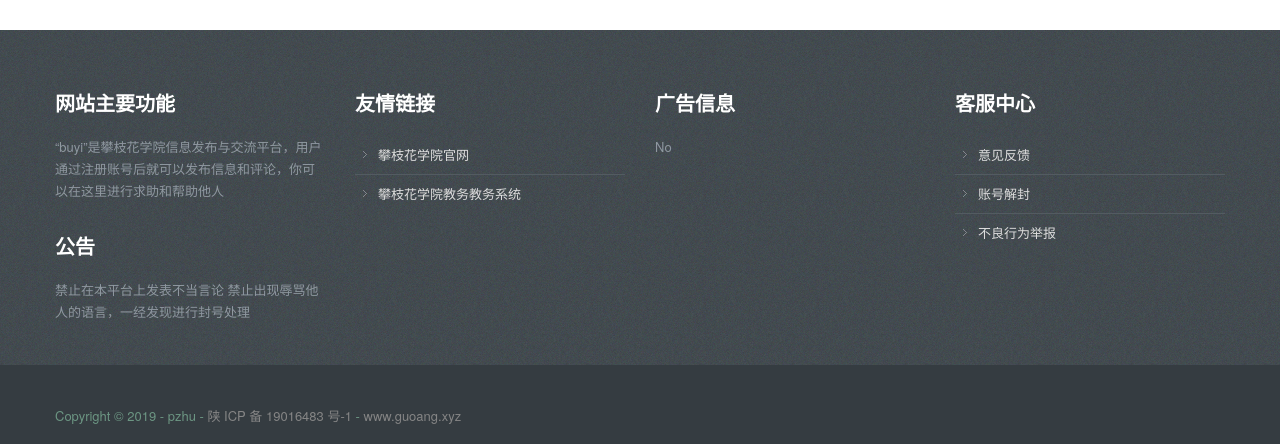
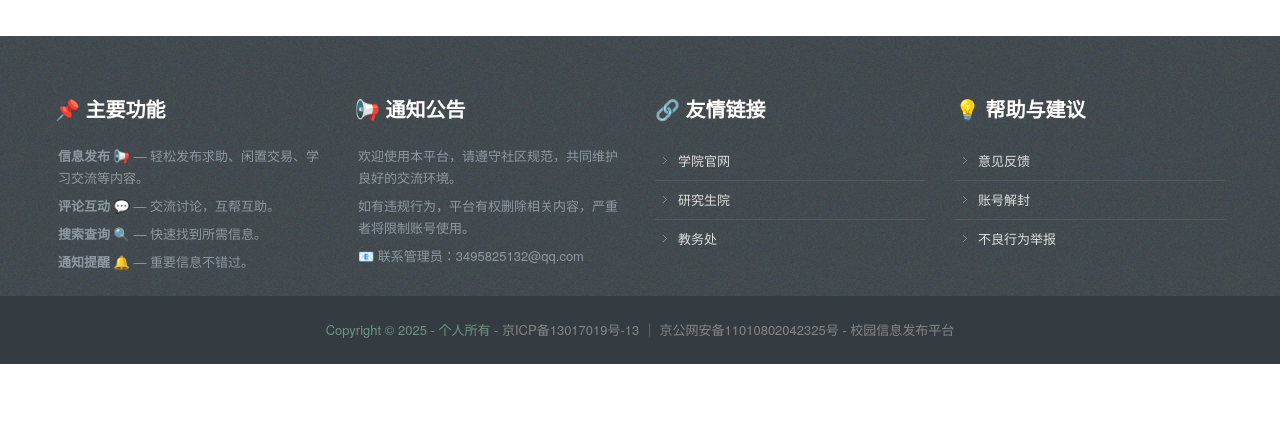
Before and after one commit to bqhneau/Graduation_Design, a Vue app in the folder web/: page / in a window 1280 px wide. Shown: the part 1183-1627 px from the top of the page. After the commit the page ends 1547 px from the top, so only its background shows below. Built offline with nearby package versions, Linux system fonts and the light colour scheme; no server answers.

Commit message:
feat: 首页底部

```diff
--- a/web/src/assets/css/main5152.css
+++ b/web/src/assets/css/main5152.css
@@ -1,6 +1,11 @@
 /* General ------------------------------------------------------------------------------------------------------------*/
 body {
   background-color: #fff;
+}
+
+p {
+  margin: 0;
+  padding: 3px;
 }
 
 a:hover {
--- a/web/src/components/foot.vue
+++ b/web/src/components/foot.vue
@@ -6,39 +6,39 @@
         <div class="row">
           <div class="span3">
             <section class="widget">
-              <h3 class="title">网站主要功能</h3>
+              <h3 class="title">📌 主要功能</h3>
               <div class="textwidget">
-                <p>
-                  “buyi”是攀枝花学院信息发布与交流平台，用户通过注册账号后就可以发布信息和评论，你可以在这里进行求助和帮助他人
-                </p>
-              </div>
-              <h3 class="title">公告</h3>
-              <div class="textwidget">
-                <p>
-                  禁止在本平台上发表不当言论
-                  禁止出现辱骂他人的语言，一经发现进行封号处理
-                </p>
+                <p><strong>信息发布 📢</strong> — 轻松发布求助、闲置交易、学习交流等内容。</p>
+                <p><strong>评论互动 💬</strong> — 交流讨论，互帮互助。</p>
+                <p><strong>搜索查询 🔍</strong> — 快速找到所需信息。</p>
+                <p><strong>通知提醒 🔔</strong> — 重要信息不错过。</p>
               </div>
             </section>
           </div>
 
           <div class="span3">
             <section class="widget">
-              <h3 class="title">友情链接</h3>
+              <h3 class="title">📢 通知公告</h3>
+              <div class="textwidget">
+                <p>欢迎使用本平台，请遵守社区规范，共同维护良好的交流环境。</p>
+                <p>如有违规行为，平台有权删除相关内容，严重者将限制账号使用。</p>
+                <p>📧 联系管理员：3495825132@qq.com</p>
+              </div>
+            </section>
+          </div>
+
+          <div class="span3">
+            <section class="widget">
+              <h3 class="title">🔗 友情链接</h3>
               <ul>
                 <li>
-                  <a
-                    href="http://www.pzhu.edu.cn/"
-                    title="Lorem ipsum dolor sit amet,"
-                    >攀枝花学院官网</a
-                  >
+                  <a href="https://dqxx.neau.edu.cn/" target="_blank">学院官网</a>
                 </li>
                 <li>
-                  <a
-                    href="http://jwci.pzhu.cn/jsxsd/"
-                    title="Lorem ipsum dolor sit amet,"
-                    >攀枝花学院教务教务系统</a
-                  >
+                  <a href="https://graduate.neau.edu.cn/" target="_blank">研究生院</a>
+                </li>
+                <li>
+                  <a href="https://jwc.neau.edu.cn/" target="_blank">教务处</a>
                 </li>
               </ul>
             </section>
@@ -46,18 +46,7 @@
 
           <div class="span3">
             <section class="widget">
-              <h3 class="title">广告信息</h3>
-              <div id="twitter_update_list">
-                <ul>
-                  <li>No</li>
-                </ul>
-              </div>
-            </section>
-          </div>
-
-          <div class="span3">
-            <section class="widget">
-              <h3 class="title">客服中心</h3>
+              <h3 class="title">💡 帮助与建议</h3>
               <ul>
                 <li>
                   <router-link to="/fankui" title="Lorem ipsum dolor sit amet,"
@@ -84,22 +73,22 @@
       <!-- Footer Bottom -->
       <div id="footer-bottom-wrapper">
         <div id="footer-bottom" class="container">
-          <div class="row">
-            <div class="span6">
+          <div>
+            <div>
               <p class="copyright">
-                Copyright © 2019 - pzhu -
+                Copyright © 2025 - 个人所有 -
                 <a
                   style="color: #858585;"
                   href="http://www.miit.gov.cn/"
                   target="“_blank”"
-                  >陕 ICP 备 19016483 号-1</a
+                  >京ICP备13017019号-13 ｜  京公网安备11010802042325号</a
                 >
                 -
                 <a
                   style="color: #858585;"
                   href="http://www.guoang.xyz/"
                   target="“_blank”"
-                  >www.guoang.xyz</a
+                  >校园信息发布平台</a
                 >
               </p>
             </div>
@@ -122,4 +111,9 @@ export default {
 </script>
 
 <!-- Add "scoped" attribute to limit CSS to this component only -->
-<style scoped></style>
+<style scoped>
+.copyright {
+    text-align: center;
+    margin: 0 auto;
+}
+</style>
```
Also changed, not shown: 1 other file (tests, documents, lock files or other folders).
